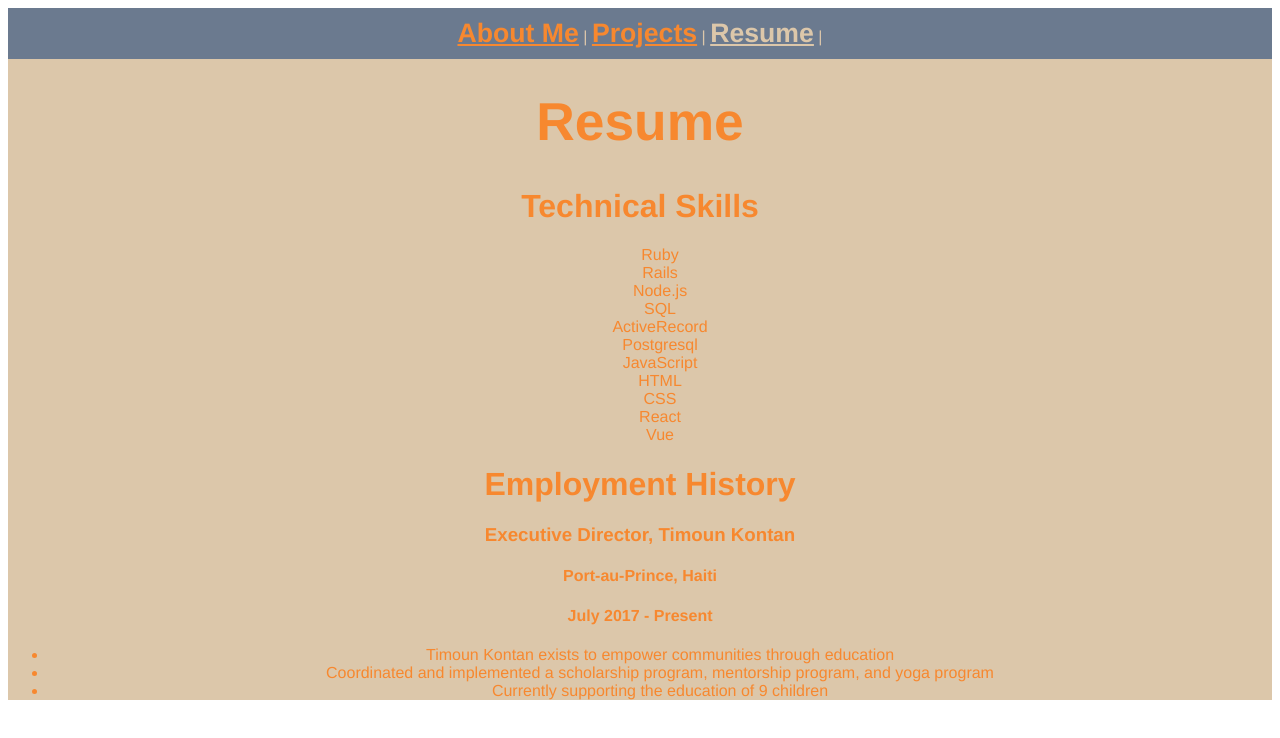
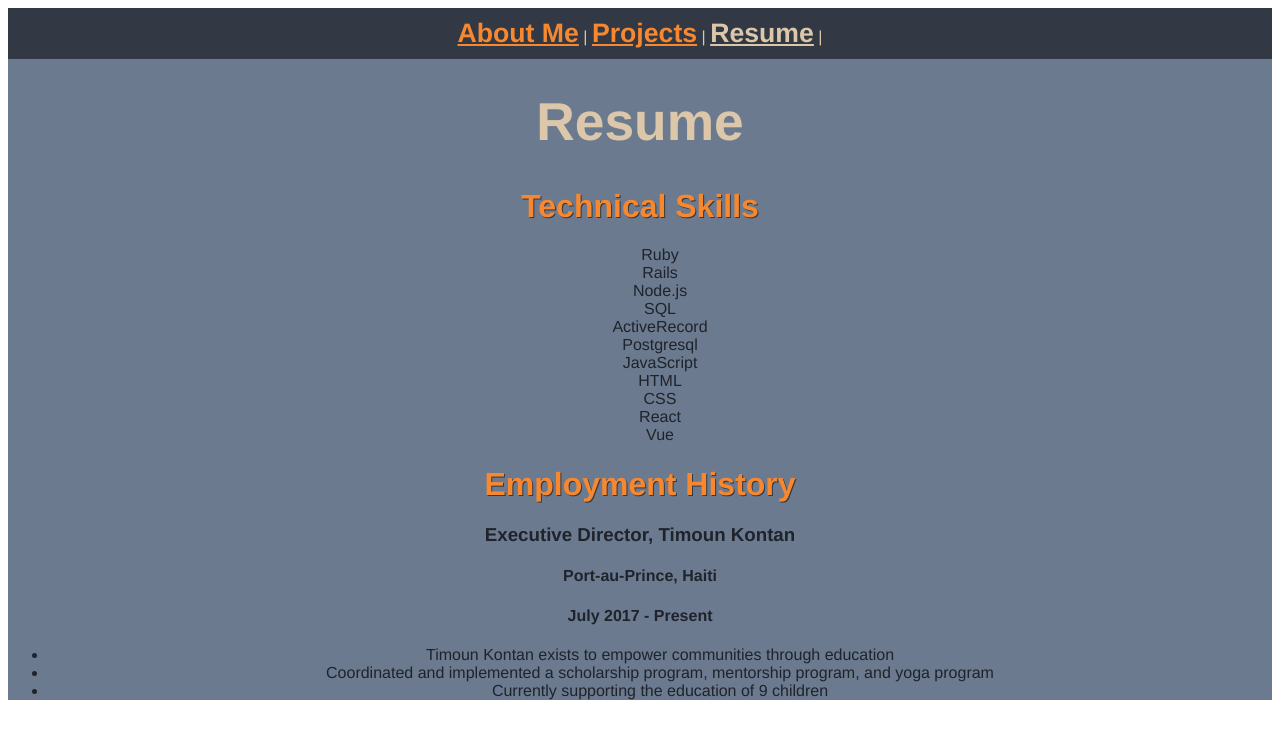
Before and after one commit to cnclause/personal-website-frontend, a Vue app: page /resume in a window 1280 px wide. Shown: the top 738 px of the page. Built offline with nearby package versions, Linux system fonts and the light colour scheme.

Commit message:
changed styling to match - look for commit if don't like changes of colors

```diff
--- a/src/App.vue
+++ b/src/App.vue
@@ -18,7 +18,7 @@
   text-align: center;
   color: #DCC7AA;
   // background: #DCC7AA;
-  background: #6B7A8F;
+  // background: #6B7A8F;
 }
 
 
@@ -26,6 +26,7 @@
 
 #nav {
   padding: 10px;
+  background: #323944;
 
   a {
     font-weight: bold;
--- a/src/components/AllProjects.vue
+++ b/src/components/AllProjects.vue
@@ -39,6 +39,12 @@ export default {
     border-radius: 8px;
 }
 
+h2 {
+    color: #F7882F;
+    font-size: 25pt;
+    text-shadow: 1px 1px #323944;
+}
+
 
 
 </style>
--- a/src/components/HomeContainer.vue
+++ b/src/components/HomeContainer.vue
@@ -35,12 +35,14 @@ export default {
     display: flex;
     flex-direction: column;
     justify-content: space-between;
+    background: #6B7A8F;
 }
 
 header {
   display: flex;
   justify-content: space-evenly;
   padding-bottom: 5rem;
+  padding-top: 3rem;
 }
 
 
--- a/src/components/ResumeContainer.vue
+++ b/src/components/ResumeContainer.vue
@@ -41,4 +41,13 @@
         list-style-type: none;
     }
 
+    .resume {
+        color: #1f232b;
+    }
+
+    h1 {
+        color: #F7882F;
+        text-shadow: 1px 1px #323944;
+    }
+
 </style>
--- a/src/views/Project.vue
+++ b/src/views/Project.vue
@@ -30,8 +30,8 @@ h1{
 }
 
 .projects {
-  background-color: #F7C331;
-  color: #6B7A8F
+  background-color: #6B7A8F;
+  color: #DCC7AA;
 }
 
 </style>
--- a/src/views/Resume.vue
+++ b/src/views/Resume.vue
@@ -24,8 +24,8 @@ export default {
     .resume-page {
         // background-color: #F7882F;
         // color: #DCC7AA
-        background-color: #DCC7AA;
-        color: #F7882F
+        background-color: #6B7A8F;
+        color: #DCC7AA;
     }
 
     #resume-title{
```
Also changed, not shown: src/components/ProjectContainer.vue (line endings or trailing spaces).
